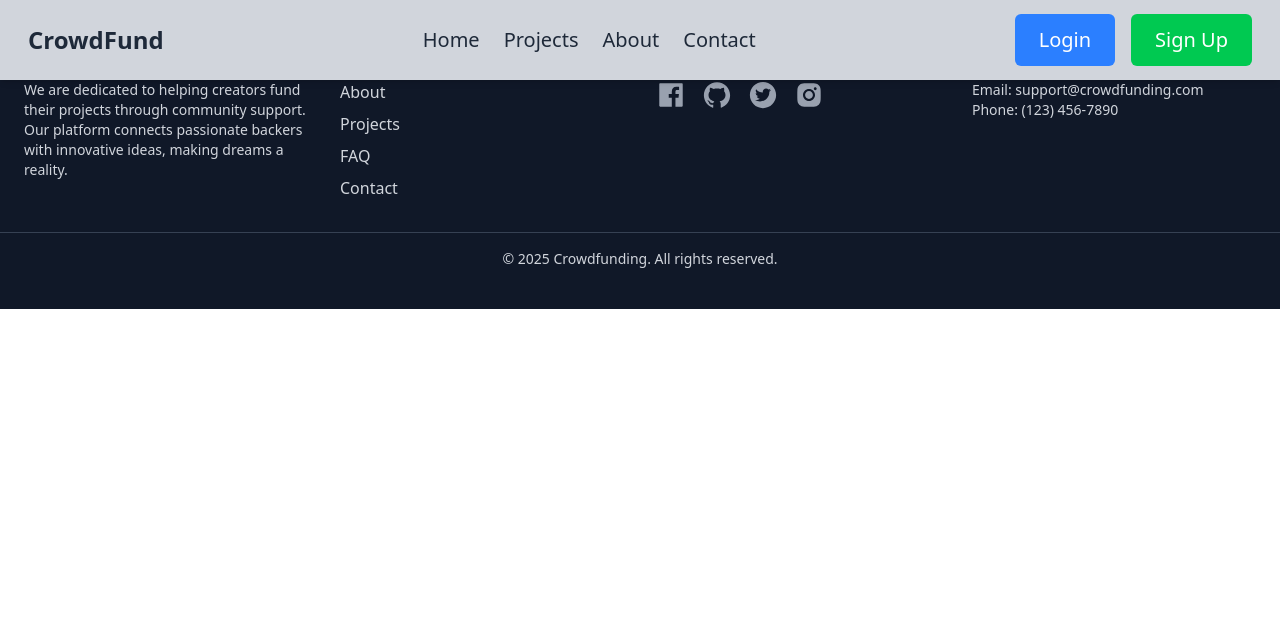
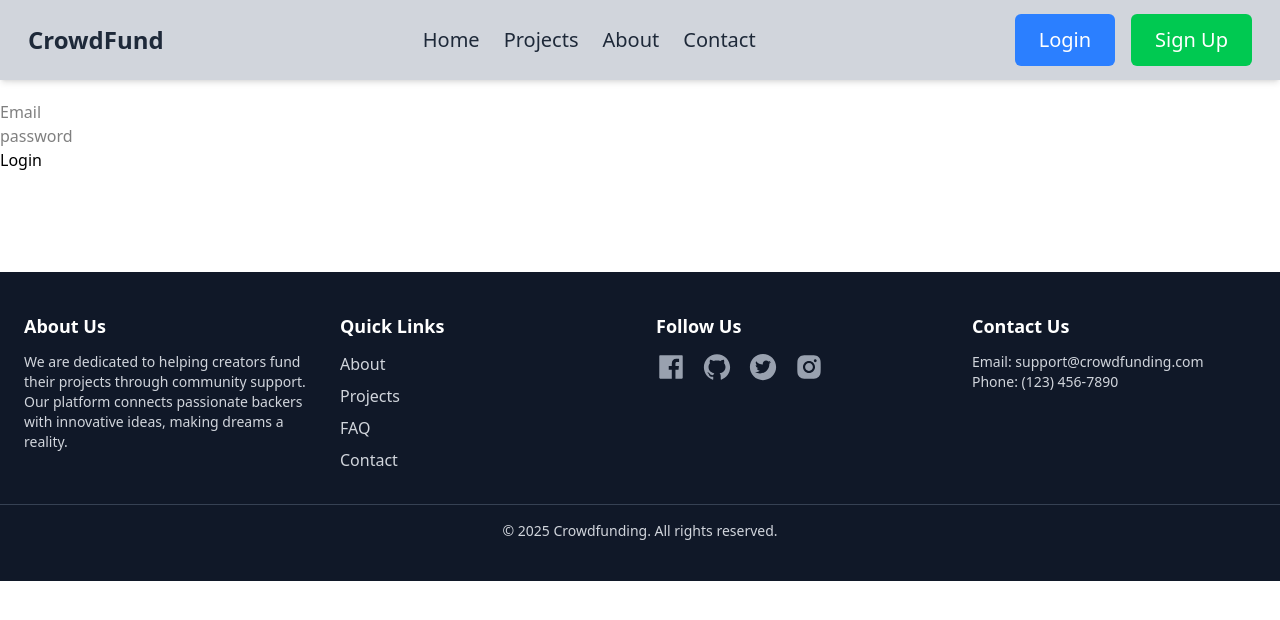
Before and after one commit to Rohitdev-149/CrowdFund, a React (Vite) app in the folder frontend/: page /login in a window 1280 px wide. Shown: the top 620 px of the page. Built offline with nearby package versions, Linux system fonts and the light colour scheme.

Commit message:
Pushing Frontend

```diff
--- a/frontend/package.json
+++ b/frontend/package.json
@@ -11,6 +11,8 @@
   },
   "dependencies": {
     "@tailwindcss/vite": "^4.0.6",
+    "axios": "^1.7.9",
+    "axois": "^0.0.1-security",
     "lucide-react": "^0.475.0",
     "react": "^19.0.0",
     "react-dom": "^19.0.0",
--- a/frontend/src/App.jsx
+++ b/frontend/src/App.jsx
@@ -6,6 +6,7 @@ import Projects from './pages/Projects';
 import Footer from './components/Footer';
 import About from './pages/About';
 import Contact from './pages/Contact';
+import Login from './pages/Login';
 // import About from './pages/About';
 
 function App() {
@@ -17,6 +18,7 @@ function App() {
         <Route path="/projects" element={<Projects/>} />
         <Route path='/about' element={<About/>} />
         <Route path='/contact' element={<Contact/>} />
+        <Route path='/login' element={<Login/>} />
       </Routes>
       <Footer/>
     </Router>
--- /dev/null
+++ b/frontend/src/pages/Login.jsx
@@ -0,0 +1,56 @@
+import React, { useState } from 'react'
+
+function Login() {
+    const[email, setEmail] = useState('')
+    const[password, setPassword] = useState('')
+
+
+    const handleLoginIn = async () => {
+
+
+
+
+    }
+  return (
+    <>
+    <div className='py-25'>
+
+        <form onSubmit={handleLoginIn} >
+        <div>
+        <input
+        placeholder='Email'
+        type="email"
+        id="email"
+        value={email}
+        onChange={(e) => setEmail(e.target.value)}
+        required
+         />
+         </div>
+
+         <div>
+        <input
+        placeholder='password'
+        type='password'
+        id='password'
+        value={password}
+        onChange={(e) => setPassword(e.target.value)}
+        required
+        />
+         </div>
+
+         <div>
+
+            <button
+            type='submit'
+            className='' >
+                Login
+            </button>
+
+         </div>
+         </form>
+    </div>
+    </>
+  )
+}
+
+export default Login
--- /dev/null
+++ b/frontend/src/pages/Signup.jsx
@@ -0,0 +1,9 @@
+import React from 'react'
+
+function Signup() {
+  return (
+    <div>Signup</div>
+  )
+}
+
+export default Signup
```
Also changed, not shown: 1 other file (tests, documents, lock files or other folders).
